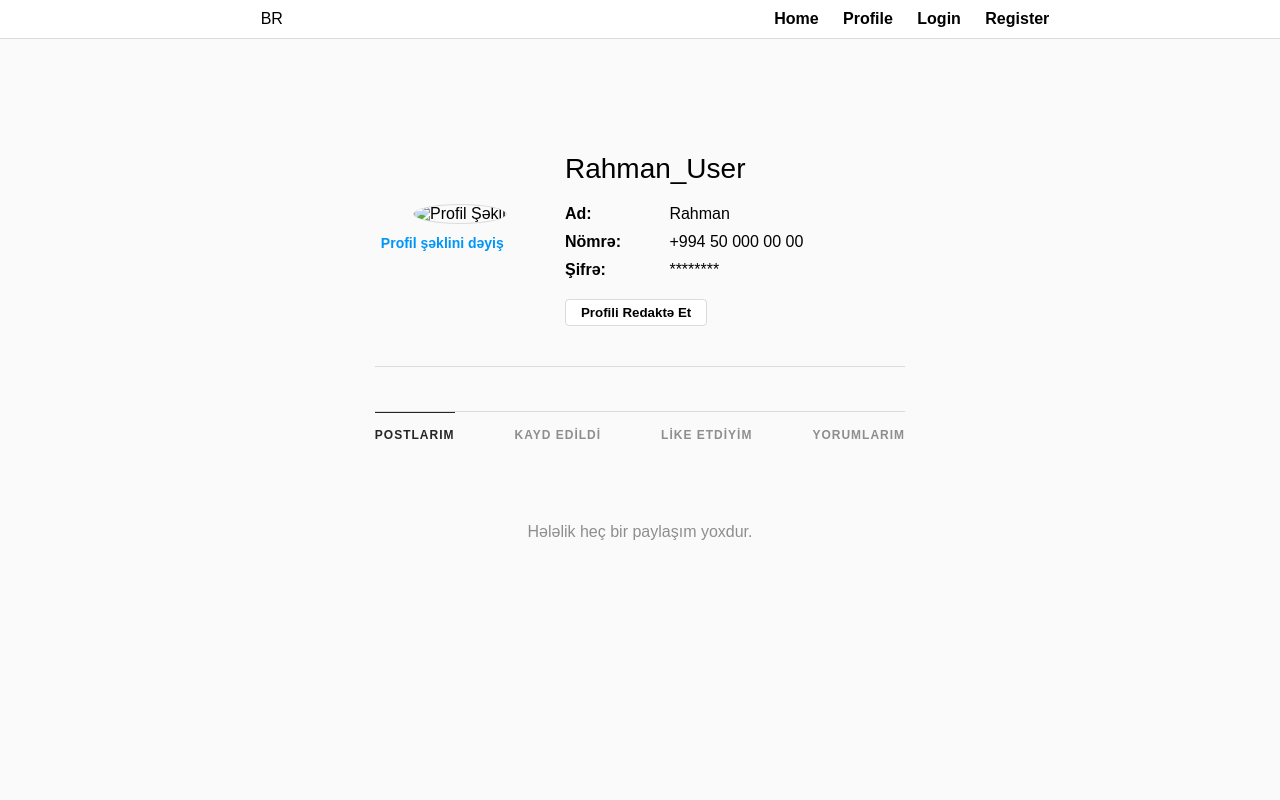
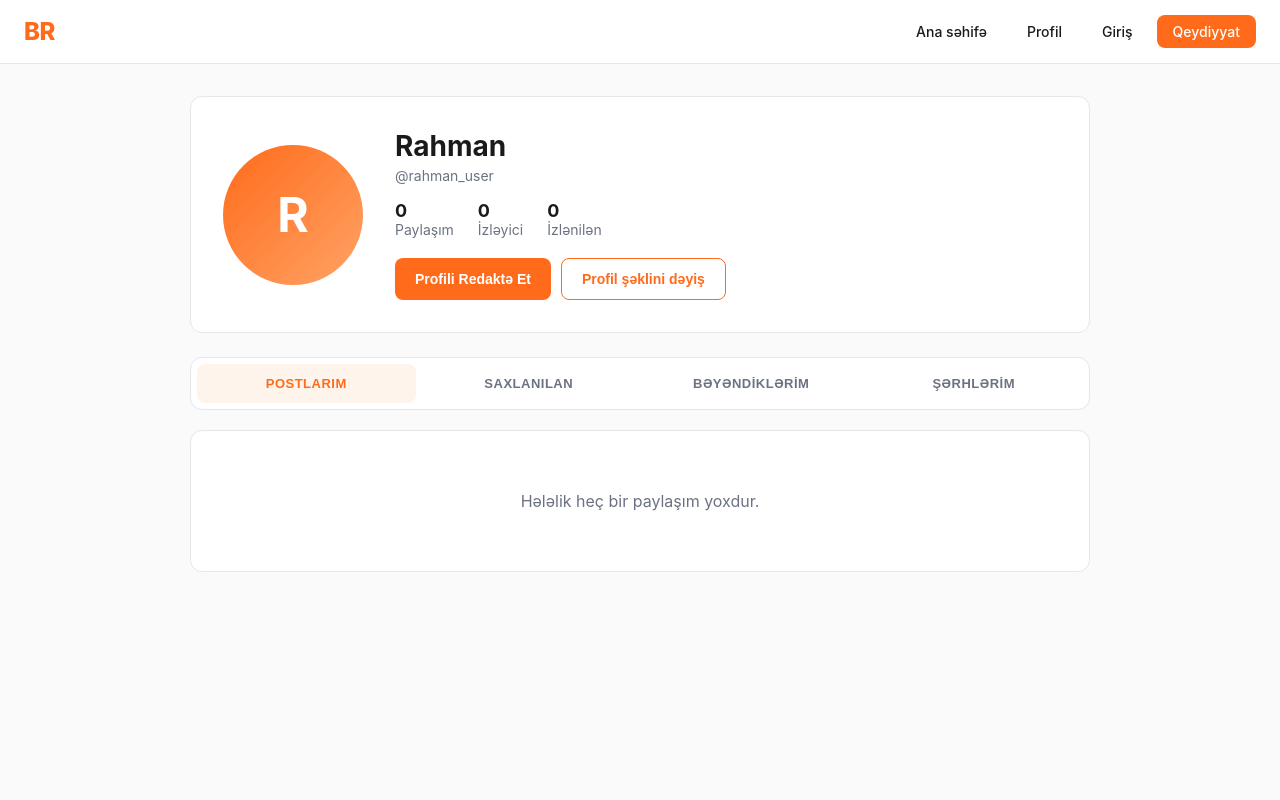
Before and after one commit to RahmanBalabeyov/FirtsProject, a Django app: page /profile/ in a window 1280 px wide. Run offline with Django 4.2, Linux system fonts and the light colour scheme; some libraries are stand-ins or nearby versions.

Commit message:
Template fayllari yenilendi

```diff
--- a/djangosite/r_site/templates/base.html
+++ b/djangosite/r_site/templates/base.html
@@ -1,36 +1,131 @@
+{% load static %}
 <!DOCTYPE html>
 <html lang="az">
 <head>
     <meta charset="UTF-8">
-    <title>Instagram Clone</title>
+    <meta name="viewport" content="width=device-width, initial-scale=1.0">
+    <title>BR Social</title>
     <style>
-        body { font-family: Arial, sans-serif; margin: 0; background-color: #fafafa; }
+        :root {
+            --primary: #ff6b1a;
+            --primary-dark: #e55a0c;
+            --primary-light: #fff4ec;
+            --text: #1a1a1a;
+            --text-muted: #6b7280;
+            --border: #e5e7eb;
+            --bg: #fafafa;
+            --white: #ffffff;
+        }
+        * { box-sizing: border-box; }
+        body {
+            font-family: -apple-system, BlinkMacSystemFont, "Segoe UI", Roboto, sans-serif;
+            margin: 0;
+            background: var(--bg);
+            color: var(--text);
+            -webkit-font-smoothing: antialiased;
+        }
+        a { color: var(--primary); text-decoration: none; }
+        a:hover { color: var(--primary-dark); }
+
+        /* Navbar */
         .navbar {
-            background: white; border-bottom: 1px solid #dbdbdb;
-            padding: 10px 20px; position: fixed; top: 0; width: 100%;
-            display: flex; justify-content: space-around; align-items: center;
+            background: var(--white);
+            border-bottom: 1px solid var(--border);
+            padding: 0 24px;
+            position: fixed;
+            top: 0;
+            left: 0;
+            right: 0;
+            height: 64px;
+            display: flex;
+            align-items: center;
+            justify-content: space-between;
             z-index: 1000;
         }
-        .navbar a { text-decoration: none; color: black; font-weight: bold; margin: 0 10px; }
-        .content { margin-top: 80px; display: flex; justify-content: center; }
+        .navbar .logo {
+            font-size: 24px;
+            font-weight: 800;
+            color: var(--primary);
+            letter-spacing: -0.5px;
+        }
+        .navbar .links { display: flex; gap: 8px; align-items: center; }
+        .navbar .links a {
+            color: var(--text);
+            font-weight: 500;
+            font-size: 14px;
+            padding: 8px 16px;
+            border-radius: 8px;
+            transition: all 0.15s;
+        }
+        .navbar .links a:hover { background: var(--primary-light); color: var(--primary); }
+        .navbar .links a.btn-primary {
+            background: var(--primary);
+            color: var(--white);
+        }
+        .navbar .links a.btn-primary:hover { background: var(--primary-dark); color: var(--white); }
+
+        .content {
+            margin-top: 64px;
+            min-height: calc(100vh - 64px);
+            padding: 32px 16px;
+        }
+
+        /* Reusable */
+        .card {
+            background: var(--white);
+            border: 1px solid var(--border);
+            border-radius: 12px;
+            padding: 32px;
+        }
+        .btn {
+            display: inline-block;
+            background: var(--primary);
+            color: var(--white);
+            border: none;
+            padding: 12px 20px;
+            border-radius: 8px;
+            font-weight: 600;
+            font-size: 14px;
+            cursor: pointer;
+            transition: background 0.15s;
+            text-align: center;
+        }
+        .btn:hover { background: var(--primary-dark); color: var(--white); }
+        .btn-outline {
+            background: transparent;
+            color: var(--primary);
+            border: 1px solid var(--primary);
+        }
+        .btn-outline:hover { background: var(--primary-light); }
+        .input {
+            width: 100%;
+            padding: 12px 14px;
+            background: var(--white);
+            border: 1px solid var(--border);
+            border-radius: 8px;
+            font-size: 14px;
+            outline: none;
+            transition: border-color 0.15s;
+            font-family: inherit;
+        }
+        .input:focus { border-color: var(--primary); }
     </style>
 </head>
 <body>
 
     <nav class="navbar">
-        <div class="logo">BR</div>
+        <a href="{% url 'Home' %}" class="logo">BR</a>
         <div class="links">
-            <a href="{% url 'Home' %}">Home</a>
-            <a href="{% url 'Profile' %}">Profile</a>
-            <a href="{% url 'Login' %}">Login</a>
-            <a href="{% url 'Register' %}">Register</a>
+            <a href="{% url 'Home' %}">Ana səhifə</a>
+            <a href="{% url 'Profile' %}">Profil</a>
+            <a href="{% url 'Login' %}">Giriş</a>
+            <a href="{% url 'Register' %}" class="btn-primary">Qeydiyyat</a>
         </div>
     </nav>
 
-    <div class="content">
-        {% block content %}
-        {% endblock %}
-    </div>
+    <main class="content">
+        {% block content %}{% endblock %}
+    </main>
 
 </body>
 </html>
--- a/djangosite/r_site/templates/profile.html
+++ b/djangosite/r_site/templates/profile.html
@@ -2,51 +2,96 @@
 
 {% block content %}
 <style>
-    .profile-container { max-width: 935px; margin: 30px auto; padding: 20px; }
+    .profile { max-width: 900px; margin: 0 auto; }
+    .profile-header {
+        background: #fff;
+        border: 1px solid #e5e7eb;
+        border-radius: 12px;
+        padding: 32px;
+        display: flex;
+        gap: 32px;
+        align-items: center;
+        margin-bottom: 24px;
+    }
+    .profile-avatar {
+        width: 140px; height: 140px;
+        border-radius: 50%;
+        background: linear-gradient(135deg, #ff6b1a, #ffa366);
+        display: flex; align-items: center; justify-content: center;
+        color: #fff; font-size: 48px; font-weight: 700;
+        flex-shrink: 0;
+    }
+    .profile-info h2 { margin: 0 0 4px; font-size: 28px; }
+    .profile-info .username { color: #6b7280; font-size: 14px; margin-bottom: 16px; }
+    .profile-stats { display: flex; gap: 24px; margin-bottom: 20px; }
+    .profile-stats div { font-size: 14px; color: #6b7280; }
+    .profile-stats strong { color: #1a1a1a; font-size: 18px; display: block; }
+    .profile-actions { display: flex; gap: 10px; }
 
-    /* Üst hissə: Şəkil və Məlumatlar */
-    .profile-header { display: flex; align-items: center; margin-bottom: 44px; border-bottom: 1px solid #dbdbdb; padding-bottom: 40px; }
-    .profile-image-section { flex: 1; text-align: center; position: relative; }
-    .profile-image { width: 150px; height: 150px; border-radius: 50%; object-fit: cover; border: 1px solid #dbdbdb; }
-    .change-photo-btn { display: block; margin-top: 10px; color: #0095f6; font-size: 14px; cursor: pointer; border: none; background: none; font-weight: bold; }
+    .tabs {
+        display: flex;
+        background: #fff;
+        border: 1px solid #e5e7eb;
+        border-radius: 12px;
+        padding: 6px;
+        gap: 4px;
+        margin-bottom: 20px;
+    }
+    .tab {
+        flex: 1;
+        background: none;
+        border: none;
+        padding: 12px;
+        font-size: 13px;
+        font-weight: 600;
+        color: #6b7280;
+        cursor: pointer;
+        border-radius: 8px;
+        text-transform: uppercase;
+        letter-spacing: 0.5px;
+    }
+    .tab.active, .tab:hover {
+        background: #fff4ec;
+        color: #ff6b1a;
+    }
 
-    .profile-info { flex: 2; padding-left: 20px; }
-    .profile-info h2 { font-size: 28px; font-weight: 300; margin-bottom: 20px; }
-    .info-item { margin-bottom: 10px; font-size: 16px; }
-    .info-item strong { font-weight: 600; width: 100px; display: inline-block; }
-
-    /* Alt hissə: Buttonlar (Tablar) */
-    .profile-tabs { display: flex; justify-content: center; border-top: 1px solid #dbdbdb; gap: 60px; }
-    .tab-btn { background: none; border: none; border-top: 1px solid transparent; color: #8e8e8e;
-               padding: 15px 0; font-weight: bold; font-size: 12px; cursor: pointer; text-transform: uppercase; letter-spacing: 1px; }
-    .tab-btn:hover, .tab-btn.active { color: #262626; border-top: 1px solid #262626; }
+    .empty {
+        background: #fff;
+        border: 1px solid #e5e7eb;
+        border-radius: 12px;
+        padding: 60px 20px;
+        text-align: center;
+        color: #6b7280;
+    }
 </style>
 
-<div class="profile-container">
+<div class="profile">
     <div class="profile-header">
-        <div class="profile-image-section">
-            <img src="https://via.placeholder.com/150" alt="Profil Şəkli" class="profile-image">
-            <button class="change-photo-btn">Profil şəklini dəyiş</button>
-        </div>
-
-        <div class="profile-info">
-            <h2>Rahman_User</h2>
-            <div class="info-item"><strong>Ad:</strong> Rahman</div>
-            <div class="info-item"><strong>Nömrə:</strong> +994 50 000 00 00</div>
-            <div class="info-item"><strong>Şifrə:</strong> ********</div>
-            <button style="margin-top: 10px; padding: 5px 15px; border-radius: 4px; border: 1px solid #dbdbdb; background: white; cursor: pointer; font-weight: 600;">Profili Redaktə Et</button>
+        <div class="profile-avatar">R</div>
+        <div class="profile-info" style="flex: 1;">
+            <h2>Rahman</h2>
+            <div class="username">@rahman_user</div>
+            <div class="profile-stats">
+                <div><strong>0</strong> Paylaşım</div>
+                <div><strong>0</strong> İzləyici</div>
+                <div><strong>0</strong> İzlənilən</div>
+            </div>
+            <div class="profile-actions">
+                <button class="btn">Profili Redaktə Et</button>
+                <button class="btn btn-outline">Profil şəklini dəyiş</button>
+            </div>
         </div>
     </div>
 
-    <div class="profile-tabs">
-        <button class="tab-btn active">POSTLARIM</button>
-        <button class="tab-btn">KAYD EDİLDİ</button>
-        <button class="tab-btn">LİKE ETDİYİM</button>
-        <button class="tab-btn">YORUMLARIM</button>
+    <div class="tabs">
+        <button class="tab active">Postlarım</button>
+        <button class="tab">Saxlanılan</button>
+        <button class="tab">Bəyəndiklərim</button>
+        <button class="tab">Şərhlərim</button>
     </div>
 
-    <div style="text-align: center; padding-top: 50px; color: #8e8e8e;">
-        <p>Hələlik heç bir paylaşım yoxdur.</p>
+    <div class="empty">
+        <p style="margin: 0;">Hələlik heç bir paylaşım yoxdur.</p>
     </div>
 </div>
 {% endblock %}
```
Also changed, not shown: djangosite/r_site/templates/forgot-password.html (+12 -10 lines), djangosite/r_site/templates/index.html (+117 -78 lines), djangosite/r_site/templates/login.html (+14 -11 lines), djangosite/r_site/templates/register.html (+16 -12 lines).
